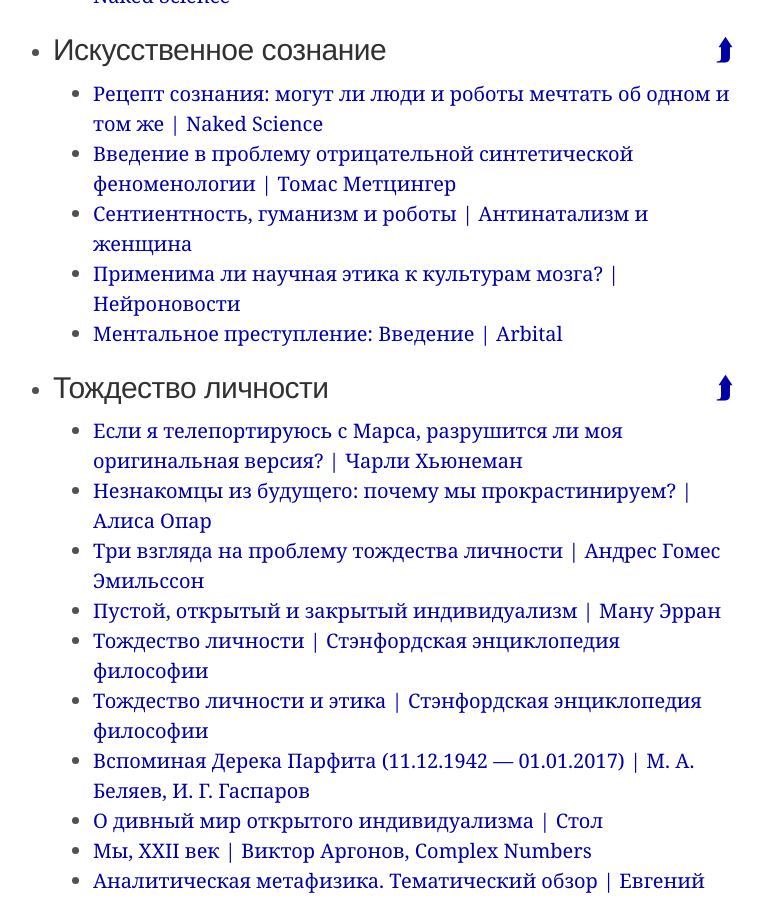
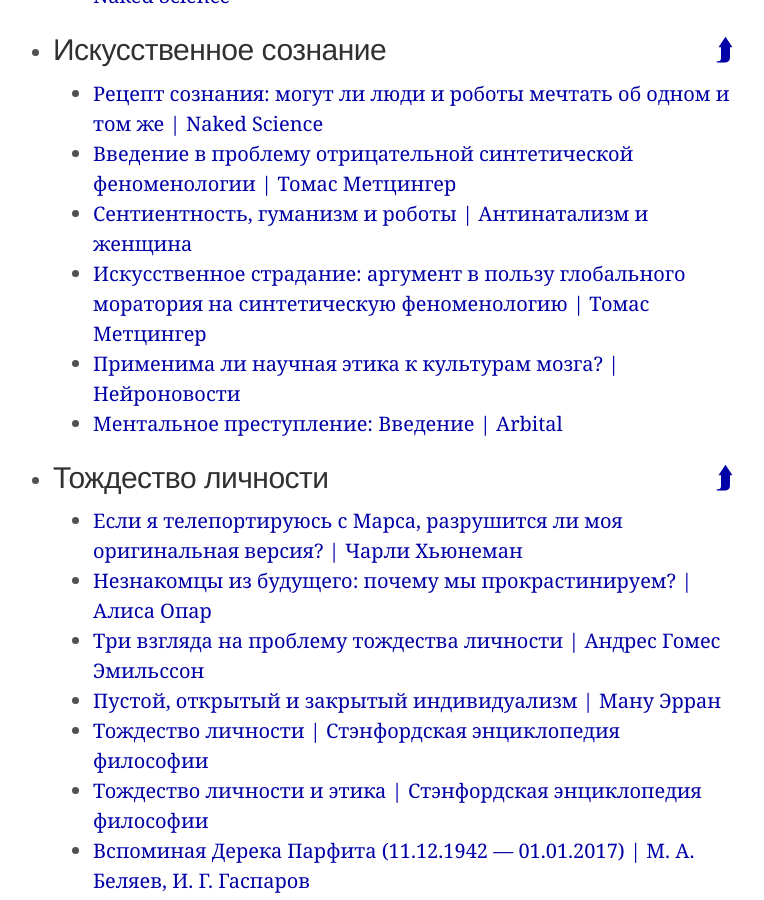
Before and after one commit to ReducingSuffering/reducingsuffering.github.io, a Jekyll site: the page built from index.md, in a window 1280 px wide and 900 px high, scrolled down 21221 px. Shown: the whole window, without its empty margins (267-1031 px from the left). Built offline with Jekyll 4.4.1, drawn with Linux system fonts in a browser that asks for light colours.

Commit message:
Update consciousness.html

```diff
--- a/_lists/consciousness.html
+++ b/_lists/consciousness.html
@@ -42,6 +42,7 @@ sublists:
   - 456 # Рецепт сознания: могут ли люди и роботы мечтать об одном и том же — Naked Science
   - 643 # Введение в проблему отрицательной синтетической феноменологии — Томас Метцингер
   - 370 # Сентиентность, гуманизм и роботы - Антинатализм и женщина
+  - 658 # Искусственное страдание — Томас Метцингер
   - 534 # Применима ли научная этика к культурам мозга?
   - 608 # Ментальное преступление: Введение — Arbital
 - title: Тождество личности
```
